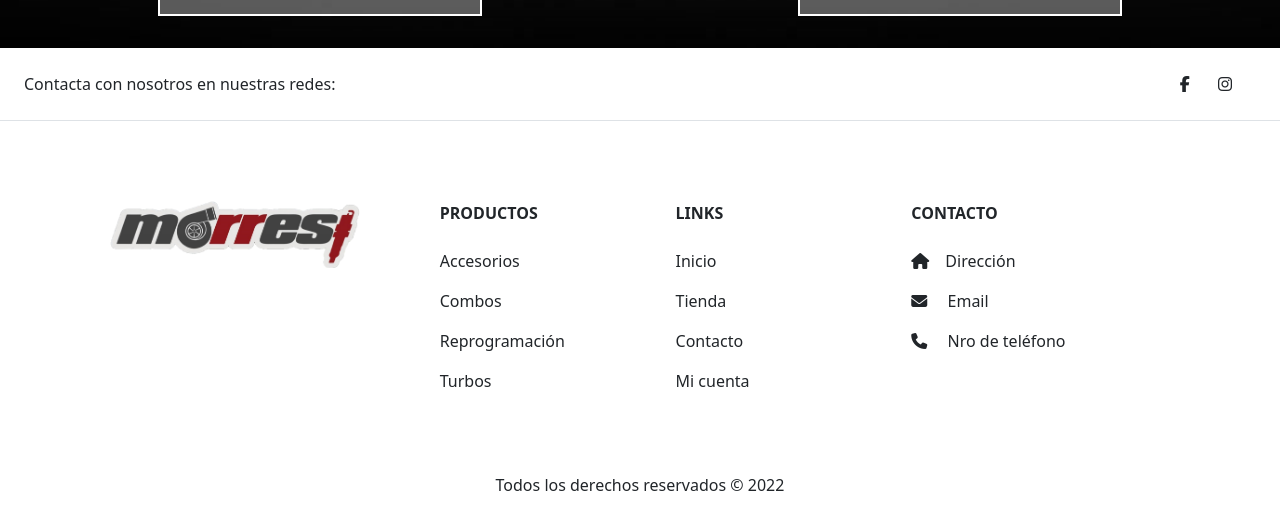
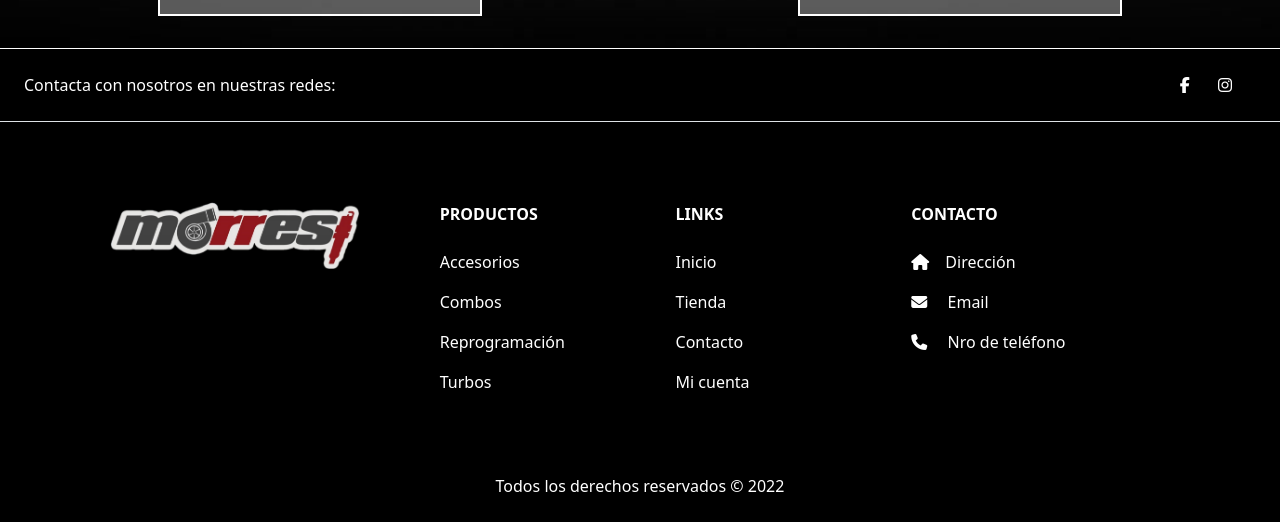
Before and after one commit to emiliano-ro/Proyecto-tienda, a website: page index.html in a window 1280 px wide. Shown: the part 1467-1989 px from the top of the page. Drawn offline with nearby package versions, Linux system fonts and the light colour scheme.

Commit message:
Se arreglaron errores pequeños

```diff
--- a/scss/style.scss
+++ b/scss/style.scss
@@ -114,6 +114,14 @@ div > i.logowp:hover,
 div > a:hover > img.logoig{
     transform: scale(110%);
     cursor: pointer;
+}
+
+// FOOTER BS
+
+.footergeneral {
+    background-color: $bg-negro;
+    border-top: 1px solid white;
+    color: white;
 }
 
 // OTROS
```
Also changed, not shown: css/style.css, 1 other file.
